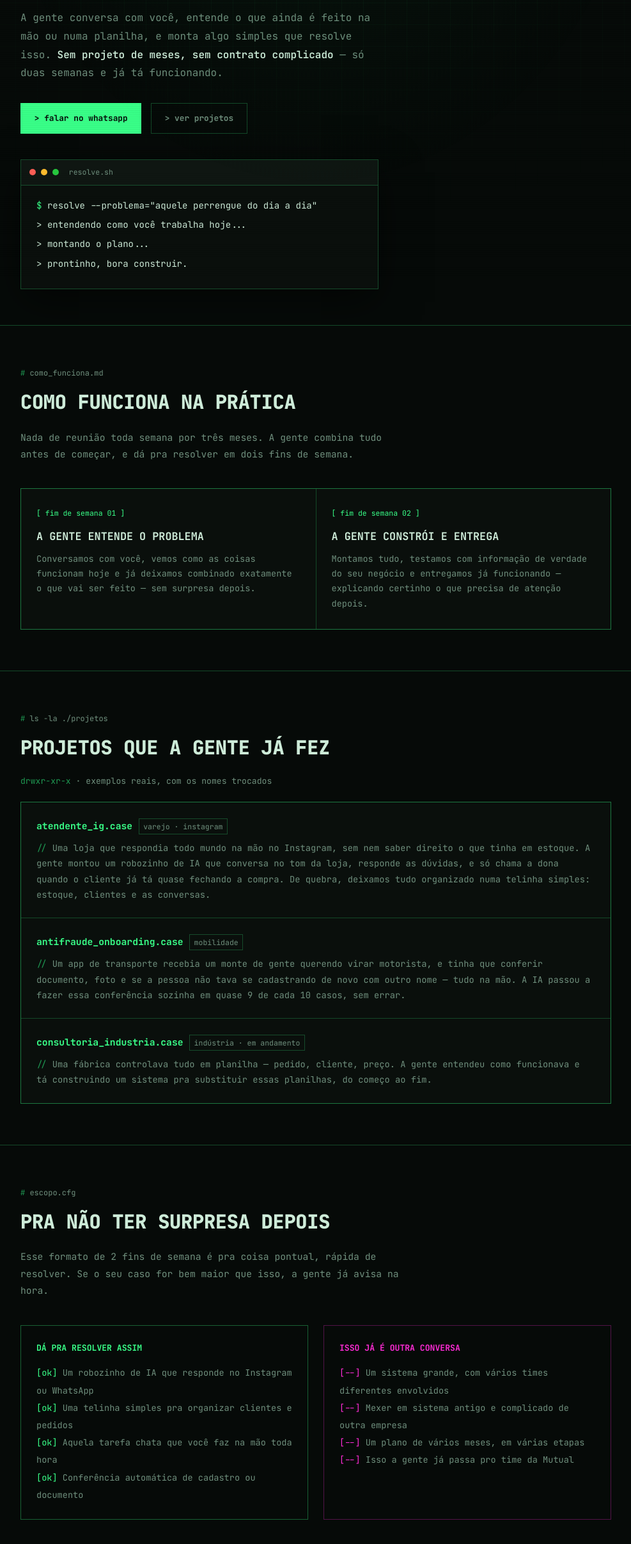
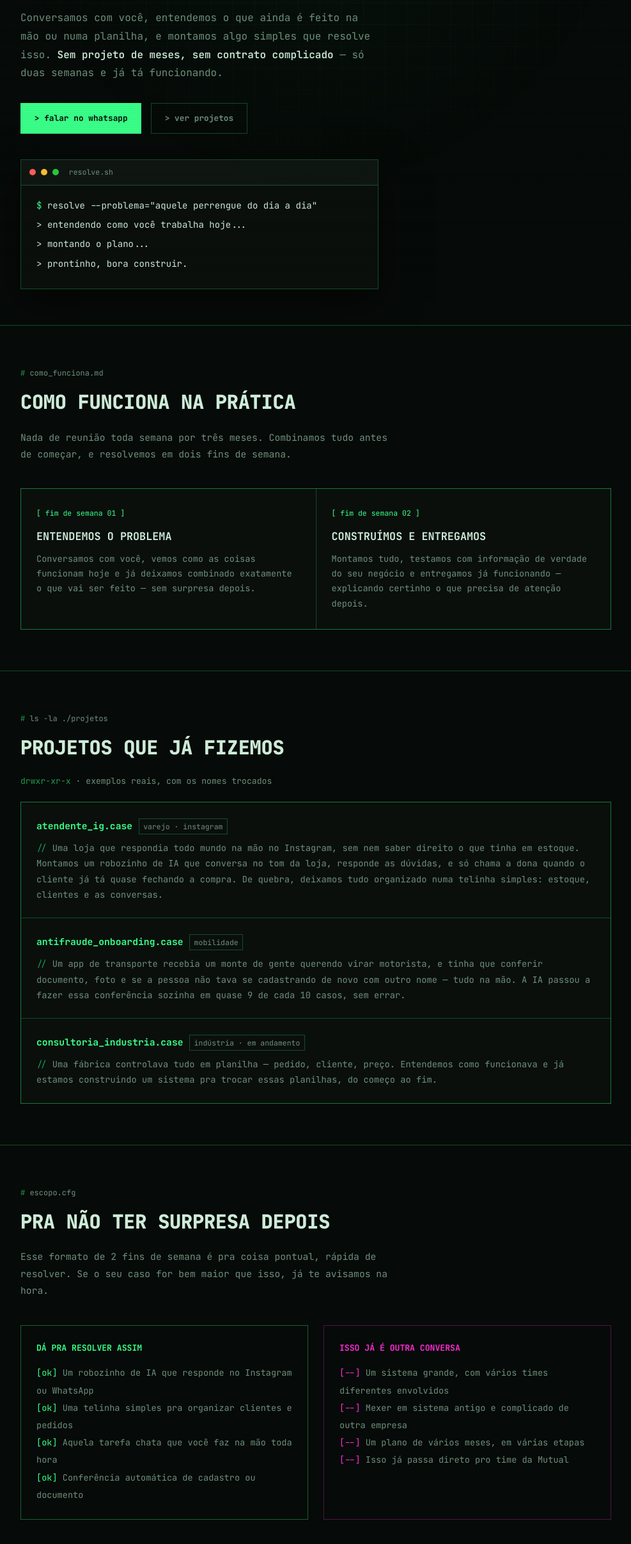
Before and after one commit to crislamp/pott-product-studio, a plain HTML site: page index.html in a window 1280 px wide. Shown: the part 369-2782 px from the top of the page at 64% size, without its empty margins (146-1133 px from the left). Drawn offline with Linux system fonts and the light colour scheme.

Commit message:
Vary sentence structure to remove repetitive "a gente"

```diff
--- a/index.html
+++ b/index.html
@@ -6,7 +6,7 @@
 <title>Pott Product Studio // automação com IA em 2 fins de semana</title>
 <meta name="description" content="Diagnóstico, construção e entrega de mini-sistemas de IA pra pequenos negócios — em até 2 fins de semana. Porto Alegre e remoto."/>
 <meta property="og:title" content="Pott Product Studio"/>
-<meta property="og:description" content="Automação com IA em 2 fins de semana. A gente entende o problema, constrói e entrega — sem projeto de meses."/>
+<meta property="og:description" content="Automação com IA em 2 fins de semana: entendemos o problema, construímos e entregamos — sem projeto de meses."/>
 <meta property="og:type" content="website"/>
 <meta name="theme-color" content="#060a08"/>
 <link rel="preconnect" href="https://fonts.googleapis.com"/>
@@ -231,7 +231,7 @@ footer { padding: 2rem 0; }
   <div class="container hero-inner">
     <span class="hero-tag">[ POTT PRODUCT STUDIO ]</span>
     <h1 class="hero-title">Tiramos o trabalho chato da sua mão<br/>com <span class="hl">IA</span>, em 2 fins de semana</h1>
-    <p class="hero-sub">A gente conversa com você, entende o que ainda é feito na mão ou numa planilha, e monta algo simples que resolve isso. <strong>Sem projeto de meses, sem contrato complicado</strong> — só duas semanas e já tá funcionando.</p>
+    <p class="hero-sub">Conversamos com você, entendemos o que ainda é feito na mão ou numa planilha, e montamos algo simples que resolve isso. <strong>Sem projeto de meses, sem contrato complicado</strong> — só duas semanas e já tá funcionando.</p>
     <div class="hero-cta">
       <a class="btn btn-primary" href="https://wa.me/5553997110168" target="_blank" rel="noopener">&gt; falar no whatsapp</a>
       <a class="btn btn-ghost" href="#projetos">&gt; ver projetos</a>
@@ -250,16 +250,16 @@ footer { padding: 2rem 0; }
   <div class="container">
     <div class="sec-tag">como_funciona.md</div>
     <h2 class="sec-title">Como funciona na prática</h2>
-    <p class="sec-intro">Nada de reunião toda semana por três meses. A gente combina tudo antes de começar, e dá pra resolver em dois fins de semana.</p>
+    <p class="sec-intro">Nada de reunião toda semana por três meses. Combinamos tudo antes de começar, e resolvemos em dois fins de semana.</p>
     <div class="steps">
       <div class="step">
         <div class="step-tag">[ fim de semana 01 ]</div>
-        <div class="step-title">A gente entende o problema</div>
+        <div class="step-title">Entendemos o problema</div>
         <p class="step-text">Conversamos com você, vemos como as coisas funcionam hoje e já deixamos combinado exatamente o que vai ser feito — sem surpresa depois.</p>
       </div>
       <div class="step">
         <div class="step-tag">[ fim de semana 02 ]</div>
-        <div class="step-title">A gente constrói e entrega</div>
+        <div class="step-title">Construímos e entregamos</div>
         <p class="step-text">Montamos tudo, testamos com informação de verdade do seu negócio e entregamos já funcionando — explicando certinho o que precisa de atenção depois.</p>
       </div>
     </div>
@@ -269,12 +269,12 @@ footer { padding: 2rem 0; }
 <section class="section" id="projetos">
   <div class="container">
     <div class="sec-tag">ls -la ./projetos</div>
-    <h2 class="sec-title">Projetos que a gente já fez</h2>
+    <h2 class="sec-title">Projetos que já fizemos</h2>
     <p class="ls-line"><span class="perm">drwxr-xr-x</span> · exemplos reais, com os nomes trocados</p>
     <div class="cases">
       <div class="case">
         <div class="case-head"><span class="case-file">atendente_ig.case</span><span class="case-tag">varejo · instagram</span></div>
-        <p class="case-text"><span class="cm">//</span> Uma loja que respondia todo mundo na mão no Instagram, sem nem saber direito o que tinha em estoque. A gente montou um robozinho de IA que conversa no tom da loja, responde as dúvidas, e só chama a dona quando o cliente já tá quase fechando a compra. De quebra, deixamos tudo organizado numa telinha simples: estoque, clientes e as conversas.</p>
+        <p class="case-text"><span class="cm">//</span> Uma loja que respondia todo mundo na mão no Instagram, sem nem saber direito o que tinha em estoque. Montamos um robozinho de IA que conversa no tom da loja, responde as dúvidas, e só chama a dona quando o cliente já tá quase fechando a compra. De quebra, deixamos tudo organizado numa telinha simples: estoque, clientes e as conversas.</p>
       </div>
       <div class="case">
         <div class="case-head"><span class="case-file">antifraude_onboarding.case</span><span class="case-tag">mobilidade</span></div>
@@ -282,7 +282,7 @@ footer { padding: 2rem 0; }
       </div>
       <div class="case">
         <div class="case-head"><span class="case-file">consultoria_industria.case</span><span class="case-tag">indústria · em andamento</span></div>
-        <p class="case-text"><span class="cm">//</span> Uma fábrica controlava tudo em planilha — pedido, cliente, preço. A gente entendeu como funcionava e tá construindo um sistema pra substituir essas planilhas, do começo ao fim.</p>
+        <p class="case-text"><span class="cm">//</span> Uma fábrica controlava tudo em planilha — pedido, cliente, preço. Entendemos como funcionava e já estamos construindo um sistema pra trocar essas planilhas, do começo ao fim.</p>
       </div>
     </div>
   </div>
@@ -292,7 +292,7 @@ footer { padding: 2rem 0; }
   <div class="container">
     <div class="sec-tag">escopo.cfg</div>
     <h2 class="sec-title">Pra não ter surpresa depois</h2>
-    <p class="sec-intro">Esse formato de 2 fins de semana é pra coisa pontual, rápida de resolver. Se o seu caso for bem maior que isso, a gente já avisa na hora.</p>
+    <p class="sec-intro">Esse formato de 2 fins de semana é pra coisa pontual, rápida de resolver. Se o seu caso for bem maior que isso, já te avisamos na hora.</p>
     <div class="scope-grid">
       <div class="scope-box yes">
         <div class="scope-head">dá pra resolver assim</div>
@@ -309,7 +309,7 @@ footer { padding: 2rem 0; }
           <li>Um sistema grande, com vários times diferentes envolvidos</li>
           <li>Mexer em sistema antigo e complicado de outra empresa</li>
           <li>Um plano de vários meses, em várias etapas</li>
-          <li>Isso a gente já passa pro time da Mutual</li>
+          <li>Isso já passa direto pro time da Mutual</li>
         </ul>
       </div>
     </div>
@@ -320,7 +320,7 @@ footer { padding: 2rem 0; }
   <div class="container">
     <div class="sec-tag">cobranca.json</div>
     <h2 class="sec-title">Quanto custa</h2>
-    <p class="sec-intro">O preço depende de quão grande é o problema que você quer resolver. A gente já fecha o valor antes de começar — sem cobrar por hora, sem o preço mudar no meio do caminho.</p>
+    <p class="sec-intro">O preço depende de quão grande é o problema que você quer resolver. Já fechamos o valor antes de começar — sem cobrar por hora, sem o preço mudar no meio do caminho.</p>
     <div class="price-grid">
       <div class="price-item">
         <div class="price-num">pacote 01</div>
@@ -341,11 +341,11 @@ footer { padding: 2rem 0; }
     <div class="scope-grid" style="margin-top:1.5rem;">
       <div class="scope-box yes">
         <div class="scope-head">uma conversa de graça</div>
-        <p class="price-text">A gente conversa com você de graça pra entender o problema e dizer quanto custaria resolver. Sem compromisso nenhum.</p>
+        <p class="price-text">Conversamos com você de graça pra entender o problema e dizer quanto custaria resolver. Sem compromisso nenhum.</p>
       </div>
       <div class="scope-box yes">
         <div class="scope-head">ajuda depois, se precisar</div>
-        <p class="price-text">Depois que tudo tá funcionando, se você quiser, a gente continua de olho todo mês, resolvendo o que aparecer.</p>
+        <p class="price-text">Depois que tudo tá funcionando, se você quiser, continuamos de olho todo mês, resolvendo o que aparecer.</p>
       </div>
     </div>
   </div>
@@ -357,7 +357,7 @@ footer { padding: 2rem 0; }
     <h2 class="sec-title">Bora resolver isso?</h2>
     <div class="contact-grid">
       <div>
-        <p class="sec-intro" style="margin-bottom:0;">Me conta o que no seu negócio hoje ainda é feito na mão ou vive numa planilha. A gente te diz se — e como — dá pra resolver.</p>
+        <p class="sec-intro" style="margin-bottom:0;">Me conta o que no seu negócio hoje ainda é feito na mão ou vive numa planilha. Te dizemos se — e como — dá pra resolver.</p>
         <div class="contact-links">
           <a class="contact-link" href="https://wa.me/5553997110168" target="_blank" rel="noopener"><span class="pfx">&gt;</span> whatsapp — +55 53 99711 0168</a>
           <a class="contact-link" href="mailto:crislapott@gmail.com"><span class="pfx">&gt;</span> crislapott@gmail.com</a>
```
